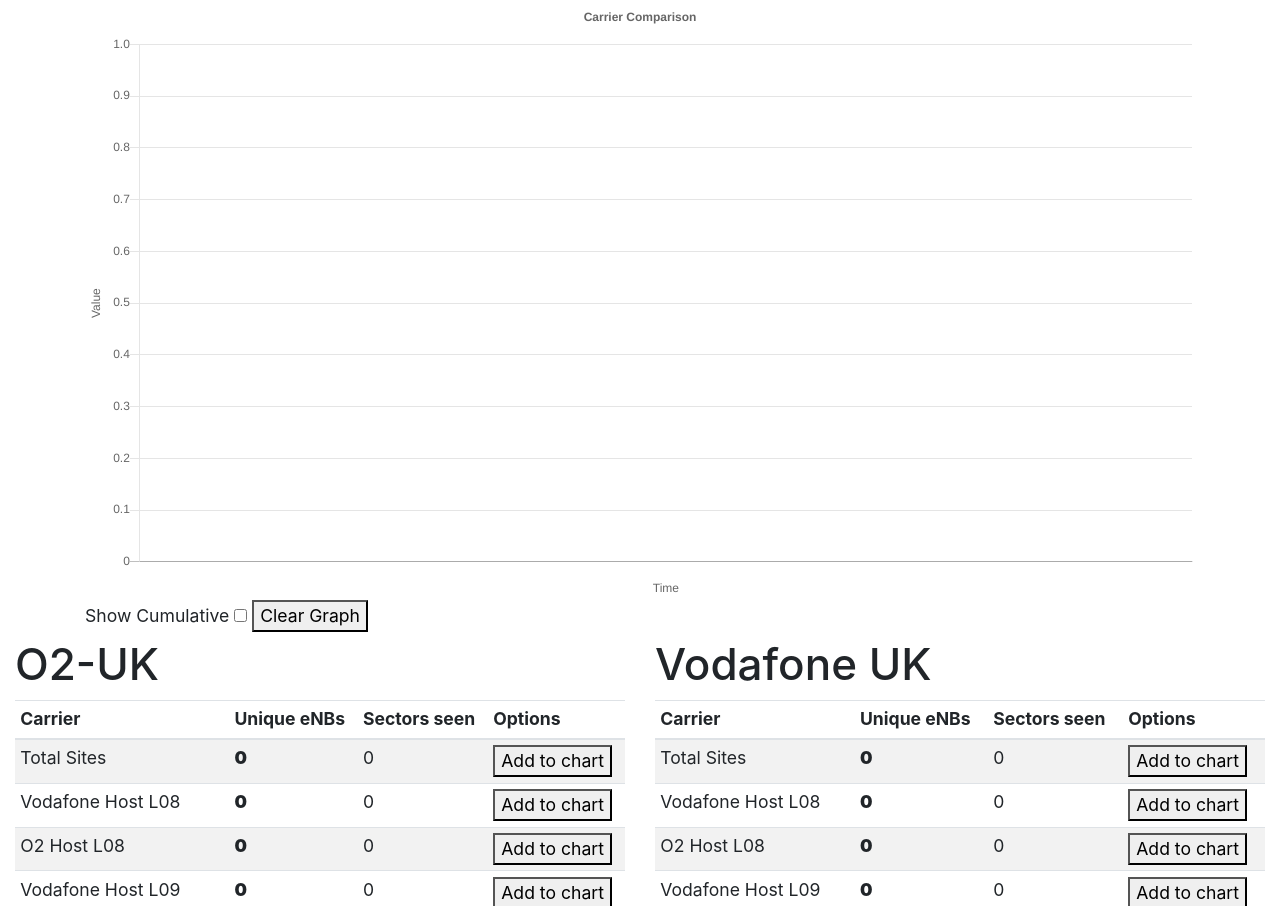
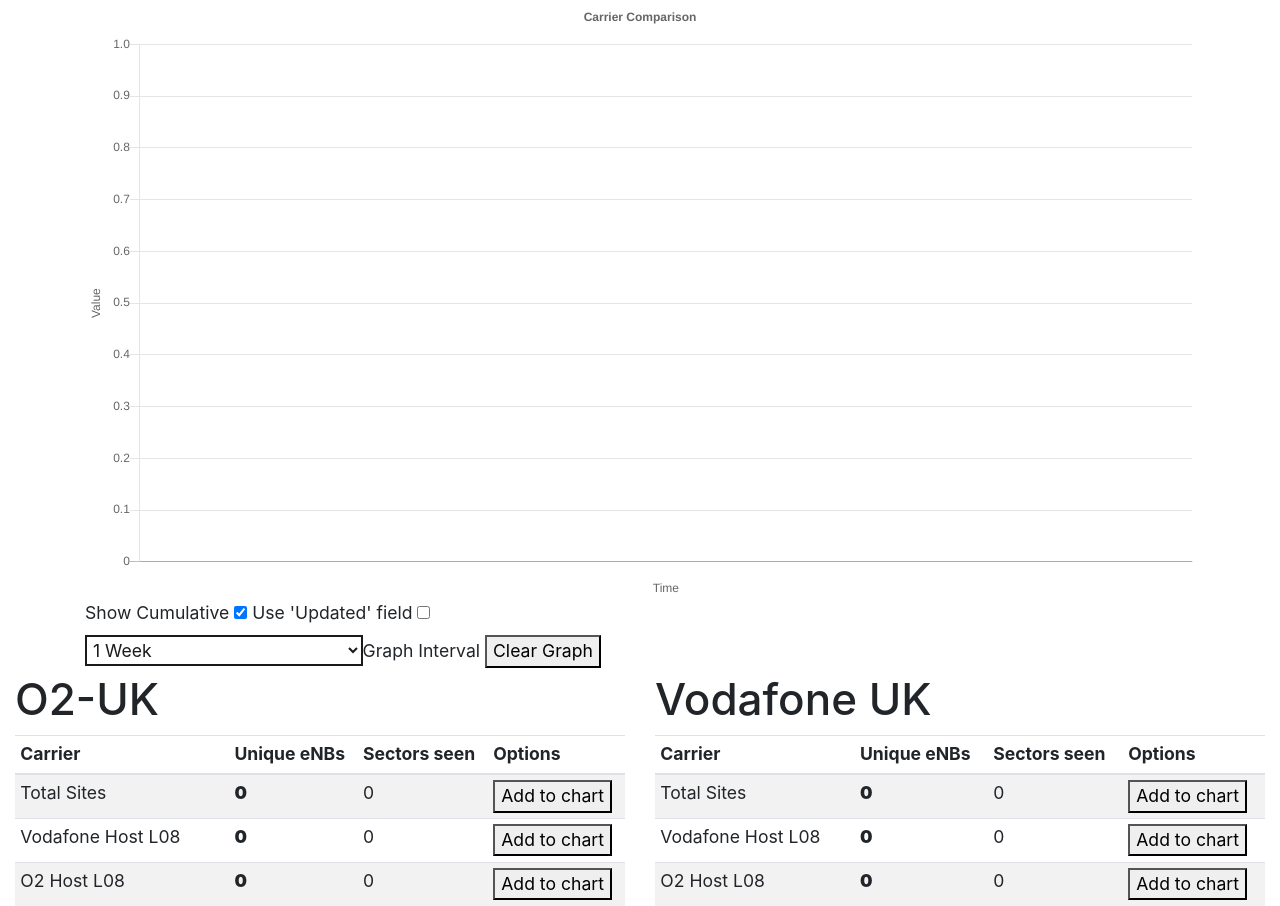
Before and after one commit to jake-cryptic/mls_mapper, a PHP site: page /info.php in a window 1280 px wide. Shown: the top 906 px of the page. Run offline with PHP 8.4, Linux system fonts and the light colour scheme; tables that the repository leaves empty hold one stand-in row (values such as "Sample post").

Commit message:
Added new constraint options to information page

```diff
--- a/new/map/info.php
+++ b/new/map/info.php
@@ -1,4 +1,6 @@
 <?php
+
+set_time_limit(120);
 
 require("api/db.php");
 
@@ -61,43 +63,49 @@
 ));
 
 if (!empty($_GET["mnc"]) && !empty($_GET["carrier"])) {
-	$start = time() - (86400 * 365 * 3);
+	$start = time() - (86400 * 365 * 7);
 	$end = time();
-	$int = 86400 * 3;
+	$int = 86400 * 7;
 	$cumulative = false;
+	$useupdated = false;
 
 	if (!empty($_GET["start"]) && is_numeric($start)) $start = (int) $_GET["start"];
 	if (!empty($_GET["end"]) && is_numeric($start)) $end = (int) $_GET["end"];
 	if (!empty($_GET["int"]) && is_numeric($start)) $int = (int) $_GET["int"];
 
 	if (!empty($_GET["cumulative"])) $cumulative = true;
+	if (!empty($_GET["useupdated"])) $useupdated = true;
 
-	get_carrier_trend(clean($_GET["mnc"]), $_GET["carrier"], $start, $end, $int, $cumulative);
+	get_carrier_trend(clean($_GET["mnc"]), $_GET["carrier"], $start, $end, $int, $cumulative, $useupdated);
 }
 
 function ret($out) {
 	die(json_encode($out,JSON_PRETTY_PRINT));
 }
 
-function get_carrier_trend($mnc, $carrier, $time_start, $time_end, $time_interval, $showCumulative) {
+function get_carrier_trend($mnc, $carrier, $time_start, $time_end, $time_interval, $showCumulative, $useUpdated) {
 	global $db_connection;
+
+	$searchField = $useUpdated ? "updated" : "created";
 
 	$out = array(
 		"min"=>time(),
+		"max"=>time(),
 		"results"=>array()
 	);
 
-	$lowestValueQuery = "SELECT MIN(created) as min FROM " . DB_SECTORS . " WHERE
+	$getBounds = "SELECT MIN({$searchField}) as min, MAX({$searchField}) as max FROM " . DB_SECTORS . " WHERE
 		mnc = {$mnc} AND " . NETWORK_QUERIES[$mnc][$carrier];
-	$r = $db_connection->query($lowestValueQuery);
+	$r = $db_connection->query($getBounds);
 	if (!$r) ret($out);
 	$out["min"] = $r->fetch_object()->min;
-	if ($out["min"] === null) ret($out);
+	$out["max"] = $r->fetch_object()->max;
+	if ($out["min"] === null || $out["max"] === null) ret($out);
 
 	$time_start = $out["min"];
 
 	$getDataQuery = "SELECT COUNT(DISTINCT(enodeb_id)) AS total FROM " . DB_SECTORS . " WHERE
-		mnc = {$mnc} AND created > ? AND created < ? AND " . NETWORK_QUERIES[$mnc][$carrier];
+		mnc = {$mnc} AND {$searchField} > ? AND {$searchField} < ? AND " . NETWORK_QUERIES[$mnc][$carrier];
 	$get_sectors = $db_connection->prepare($getDataQuery);
 	$get_sectors->bind_param("ii",$thisMin, $thisMax);
 
@@ -189,7 +197,20 @@
 		<div class="container">
 			<canvas id="visu_chart" style="width:100%; height:75vh"></canvas>
 			<label for="cumulative">Show Cumulative</label>
-			<input type="checkbox" id="cumulative" name="cumulative" />
+			<input type="checkbox" checked="checked" id="cumulative" name="cumulative" />
+			<label for="useupdated">Use 'Updated' field</label>
+			<input type="checkbox" id="useupdated" name="useupdated" />
+			<br />
+			<label for="interval">Graph Interval</label>
+			<select id="interval" name="interval">
+				<option value="3">3 Days</option>
+				<option value="5">5 Days</option>
+				<option value="7" selected>1 Week</option>
+				<option value="14">1 Fortnight</option>
+				<option value="30">1 Month</option>
+				<option value="60">2 Months</option>
+				<option value="90">3 Months</option>
+			</select>
 			<button id="clear_graph">Clear Graph</button>
 		</div>
 		<div class="container-fluid">
@@ -308,12 +329,18 @@
 			}
 
 			function addData(el, mnc, query) {
-				let cumulative = "";
+				let additionalParams = "";
 				if ($("#cumulative").is(":checked")) {
-					cumulative = "&cumulative=true"
+					additionalParams += "&cumulative=true"
+				}
+				if ($("#useupdated").is(":checked")) {
+					additionalParams += "&useupdated=true"
 				}
 
-				$.get(base + "?mnc=" + mnc + cumulative + "&carrier=" + query, function(resp) {
+				let interval = parseInt($("#interval").val()) * 86400;
+				additionalParams += "&int=" + interval;
+
+				$.get(base + "?mnc=" + mnc + additionalParams + "&carrier=" + query, function(resp) {
 					el.text("Parsing...");
 					let r = JSON.parse(resp);
 					console.log(r);
```
